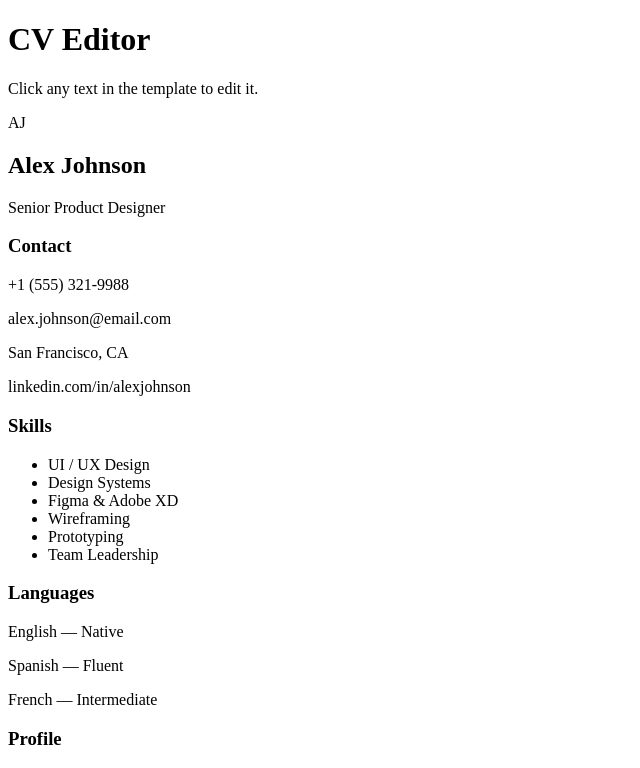
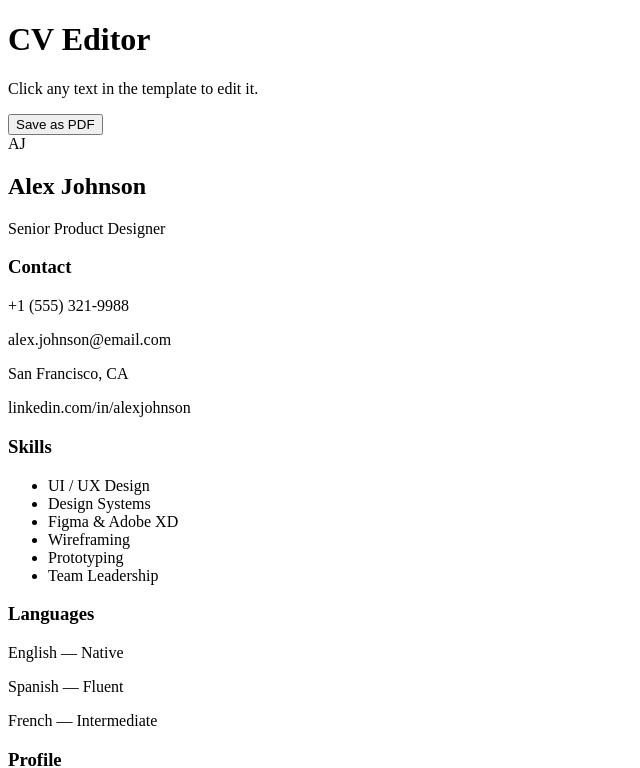
Before and after one commit to JonathanDn/cv-editor-online, a React (Vite) app: page / in a window 1280 px wide. Shown: the top 768 px of the page, without its empty margins (0-640 px from the left). Built offline with nearby package versions, Linux system fonts and the light colour scheme; the HTML template or start-up script is replaced by a standard one.

Commit message:
Add Save as PDF button to CV editor

```diff
--- a/src/App.jsx
+++ b/src/App.jsx
@@ -1,6 +1,10 @@
 import { useCallback } from 'react';
 
 function App() {
+  const handleSaveAsPdf = useCallback(() => {
+    window.print();
+  }, []);
+
   const handlePaste = useCallback((event) => {
     event.preventDefault();
     const text = event.clipboardData?.getData('text/plain') ?? '';
@@ -12,6 +16,9 @@ function App() {
       <header className="toolbar" aria-label="CV editor controls">
         <h1>CV Editor</h1>
         <p>Click any text in the template to edit it.</p>
+        <button type="button" className="save-pdf-button" onClick={handleSaveAsPdf}>
+          Save as PDF
+        </button>
       </header>
 
       <article
--- a/src/styles.css
+++ b/src/styles.css
@@ -39,6 +39,22 @@ body {
 .toolbar p {
   margin: 0.4rem 0 0;
   color: var(--muted);
+}
+
+.save-pdf-button {
+  margin-top: 1rem;
+  border: 0;
+  border-radius: 999px;
+  background: var(--accent);
+  color: #fff;
+  font-weight: 600;
+  font-size: 0.95rem;
+  padding: 0.55rem 1rem;
+  cursor: pointer;
+}
+
+.save-pdf-button:hover {
+  background: #1e40af;
 }
 
 .cv-document {
@@ -179,3 +195,23 @@ body {
     padding: 1.6rem;
   }
 }
+
+@media print {
+  body {
+    background: #fff;
+  }
+
+  .page {
+    padding: 0;
+  }
+
+  .toolbar {
+    display: none;
+  }
+
+  .cv-document {
+    width: 100%;
+    box-shadow: none;
+    border-radius: 0;
+  }
+}
```
